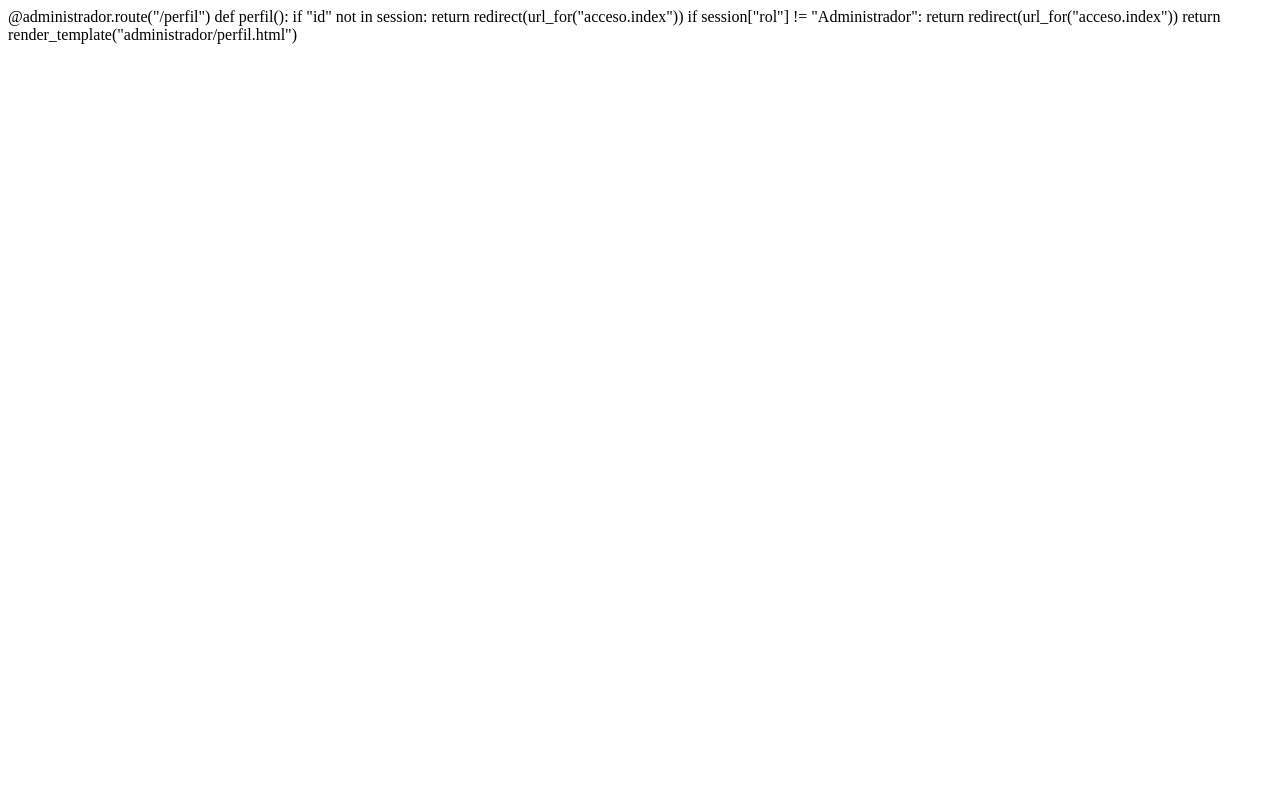
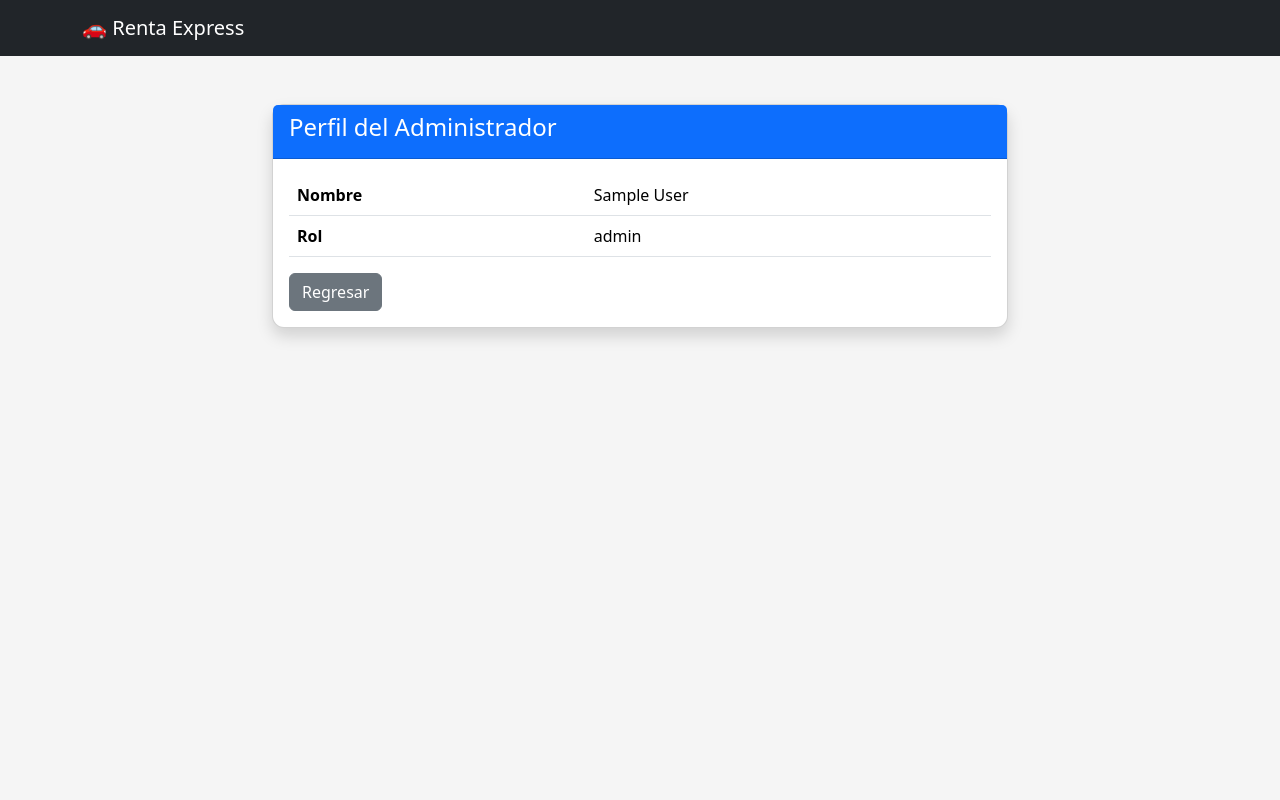
Before and after one commit to ivanicole/renta_vehiculos_flask, a Flask app: template templates/administrador/perfil.html in a window 1280 px wide. Run offline with Flask 3, Linux system fonts and the light colour scheme; the template is opened without the code that fills it, so the values that code supplies are empty; the visitor is signed in with stand-in values (Sample User, id 1).

Commit message:
Actualiza perfil, dashboard y estilos del administrador

```diff
--- a/templates/administrador/dashboard.html
+++ b/templates/administrador/dashboard.html
@@ -18,8 +18,7 @@
             <a href="{{ url_for('administrador.agregar_vehiculo') }}" class="btn btn-success">Registrar Vehículo</a>
             <a href="{{ url_for('administrador.listar_vehiculos') }}" class="btn btn-info">Listar Vehículos</a>
             <a href="{{ url_for('administrador.vehiculos_rentados') }}" class="btn btn-warning">Vehículos Rentados</a>
-            <a href="{{ url_for('acceso.cerrar_sesion') }}" class="btn btn-danger">Cerrar sesión
-            </a>
+            <a href="{{ url_for('acceso.cerrar_sesion') }}" class="btn btn-danger">Cerrar sesión</a>
         </div>
     </div>
 </div>
--- a/templates/administrador/perfil.html
+++ b/templates/administrador/perfil.html
@@ -1,9 +1,26 @@
-@administrador.route("/perfil")
-def perfil():
-    if "id" not in session:
-        return redirect(url_for("acceso.index"))
-
-    if session["rol"] != "Administrador":
-        return redirect(url_for("acceso.index"))
-
-    return render_template("administrador/perfil.html")
+{% extends 'layout/base.html' %}
+{% block titulo %}Perfil{% endblock %}
+{% block contenido %}
+<div class="row justify-content-center">
+    <div class="col-md-8">
+        <div class="card shadow">
+            <div class="card-header bg-primary text-white">
+                <h4>Perfil del Administrador</h4>
+            </div>
+            <div class="card-body">
+                <table class="table">
+                    <tr>
+                        <th>Nombre</th>
+                        <td>{{ session["nombre"] }}</td>
+                    </tr>
+                    <tr>
+                        <th>Rol</th>
+                        <td>{{ session["rol"] }}</td>
+                    </tr>
+                </table>
+                <a href="{{ url_for('administrador.dashboard') }}" class="btn btn-secondary">Regresar</a>
+            </div>
+        </div>
+    </div>
+</div>
+{% endblock %}
```
Also changed, not shown: routes/administrador.py (+11 -0 lines), templates/cliente/dashboard.html (+4 -3 lines), static/subidos/vehiculos/vochito.jpg (added).
